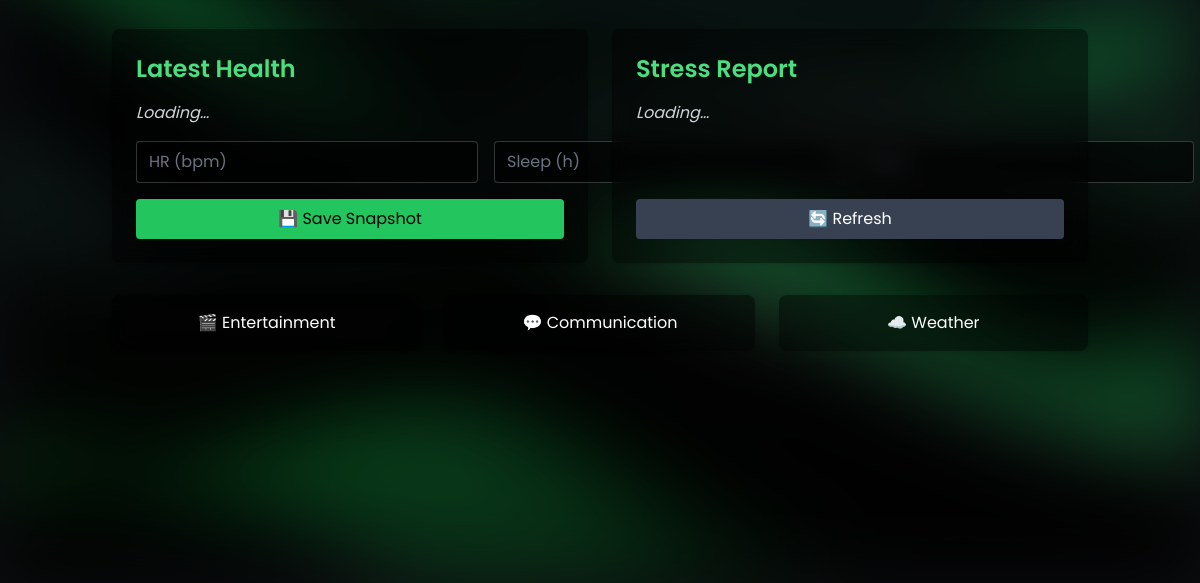
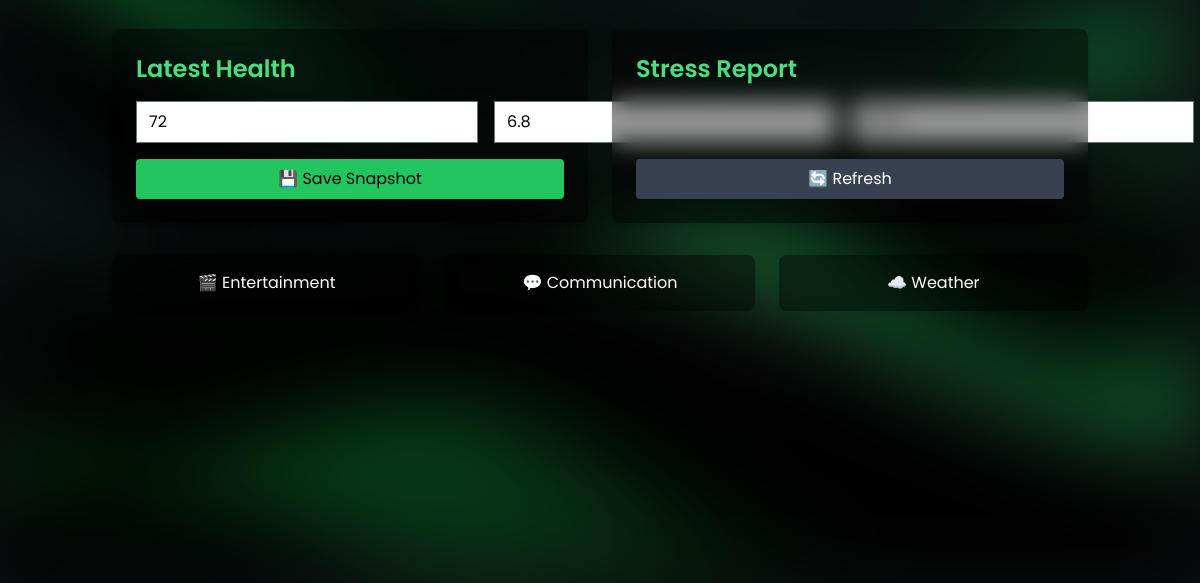
Before and after one commit to MaharshiPatel2274/NeuroPilot, an Electron app: page views/relax-home.html in a window 1200 px wide. Both pictures are taken after a click on the button "Import Health". Shown: the part 217-800 px from the top of the page. Drawn offline with nearby package versions, Linux system fonts and the light colour scheme.

Commit message:
import health button

```diff
--- a/llmService.js
+++ b/llmService.js
@@ -1,5 +1,5 @@
 // llmService.js
-
+require('dotenv').config();
 const OpenAI = require('openai');
 const { getContext, pushContext } = require('./memoryStore');
 
@@ -34,9 +34,9 @@ exports.handleQuery = async (userId, query, mode) => {
 
   // 3. Call the Chat Completion API
   const response = await openai.chat.completions.create({
-    model: 'gpt-4',
+    model: 'gpt-3.5',
     messages,
-    temperature: 0.3
+
   });
 
   const answer = response.choices[0].message.content.trim();
--- a/main.js
+++ b/main.js
@@ -9,8 +9,7 @@ function createWindow() {
     width: 1200,
     height: 800,
     webPreferences: {
-
-        preload: path.join(__dirname, 'preload.js'),
+      preload: path.join(__dirname, 'preload.js'),
       contextIsolation: true,
       nodeIntegration: false,
       webviewTag: true
--- a/scripts/relax-home.js
+++ b/scripts/relax-home.js
@@ -25,4 +25,8 @@ document.addEventListener('DOMContentLoaded', () => {
     input.addEventListener('keydown', e => {
         if (e.key === 'Enter') doSearch();
     });
+
+
+
+
 });
--- a/views/relax-home.html
+++ b/views/relax-home.html
@@ -11,7 +11,7 @@
 
   <!-- Your custom blur + color overrides -->
   <link rel="stylesheet" href="../styles/relax-home.css" />
-</head>
+
 <body class="h-full bg-np-dark text-white font-[Poppins] overflow-x-hidden">
 
   <!-- full‑screen blurred BG -->
@@ -30,6 +30,7 @@
       </h1>
       <div class="flex items-center gap-3">
         <button id="import-health-btn"
+                onclick="importHealth()"
                 class="px-4 py-2 border border-green-400 text-green-400 rounded hover:bg-green-400 hover:text-black transition">
           Import Health
         </button>
@@ -62,14 +63,24 @@
       <!-- health -->
       <div class="bg-black/40 backdrop-blur-md p-6 rounded-lg shadow space-y-4">
         <h2 class="text-2xl font-semibold text-green-400">Latest Health</h2>
-        <p id="health-display" class="italic text-gray-300">Loading…</p>
+        <p id="health-display" class="italic text-gray-300"></p>
         <div class="flex gap-4">
-          <input id="input-hr"    type="number" placeholder="HR (bpm)"
+          <input type="text" id="box1" placeholder="Bpm"
+            style="background-color: #fff; color: #000;" readonly>
+
+          <input type="text" id="box2" placeholder="Sleep"
+       style="background-color: #fff; color: #000;" readonly>
+
+<input type="text" id="box3" placeholder="Steps"
+       style="background-color: #fff; color: #000;" readonly>
+
+
+          <!-- <input id="input-hr"    type="number" placeholder="HR (bpm)"
                  class="flex-1 bg-black/60 border border-white/20 rounded px-3 py-2 focus:outline-none" />
           <input id="input-sleep" type="number" step="0.1" placeholder="Sleep (h)"
                  class="flex-1 bg-black/60 border border-white/20 rounded px-3 py-2 focus:outline-none" />
           <input id="input-steps" type="number" placeholder="Steps"
-                 class="flex-1 bg-black/60 border border-white/20 rounded px-3 py-2 focus:outline-none" />
+                 class="flex-1 bg-black/60 border border-white/20 rounded px-3 py-2 focus:outline-none" /> -->
         </div>
         <button id="save-health-btn"
                 class="w-full py-2 bg-green-500 hover:bg-green-600 rounded text-black font-medium">
@@ -81,7 +92,7 @@
       <div class="bg-black/40 backdrop-blur-md p-6 rounded-lg shadow flex flex-col justify-between">
         <div>
           <h2 class="text-2xl font-semibold text-green-400">Stress Report</h2>
-          <p id="stress-report" class="mt-4 italic text-gray-300">Loading…</p>
+          <p id="stress-report" class="mt-4 italic text-gray-300"></p>
         </div>
         <button id="refresh-wellness-btn"
                 class="mt-6 py-2 bg-gray-700 hover:bg-gray-600 rounded text-white font-medium">
@@ -110,5 +121,13 @@
   </div>
 
   <script src="../scripts/relax-home.js"></script>
+  <script>
+    function importHealth(){
+      document.getElementById('box1').value = Math.floor(Math.random() * (100 - 60 + 1)) + 60;
+      document.getElementById('box2').value = (Math.random() * (9 - 5) + 5).toFixed(1);
+      document.getElementById('box3').value = Math.floor(Math.random() * (15000 - 3000 + 1)) + 3000;
+    }
+  </script>
+</head>
 </body>
 </html>
```
